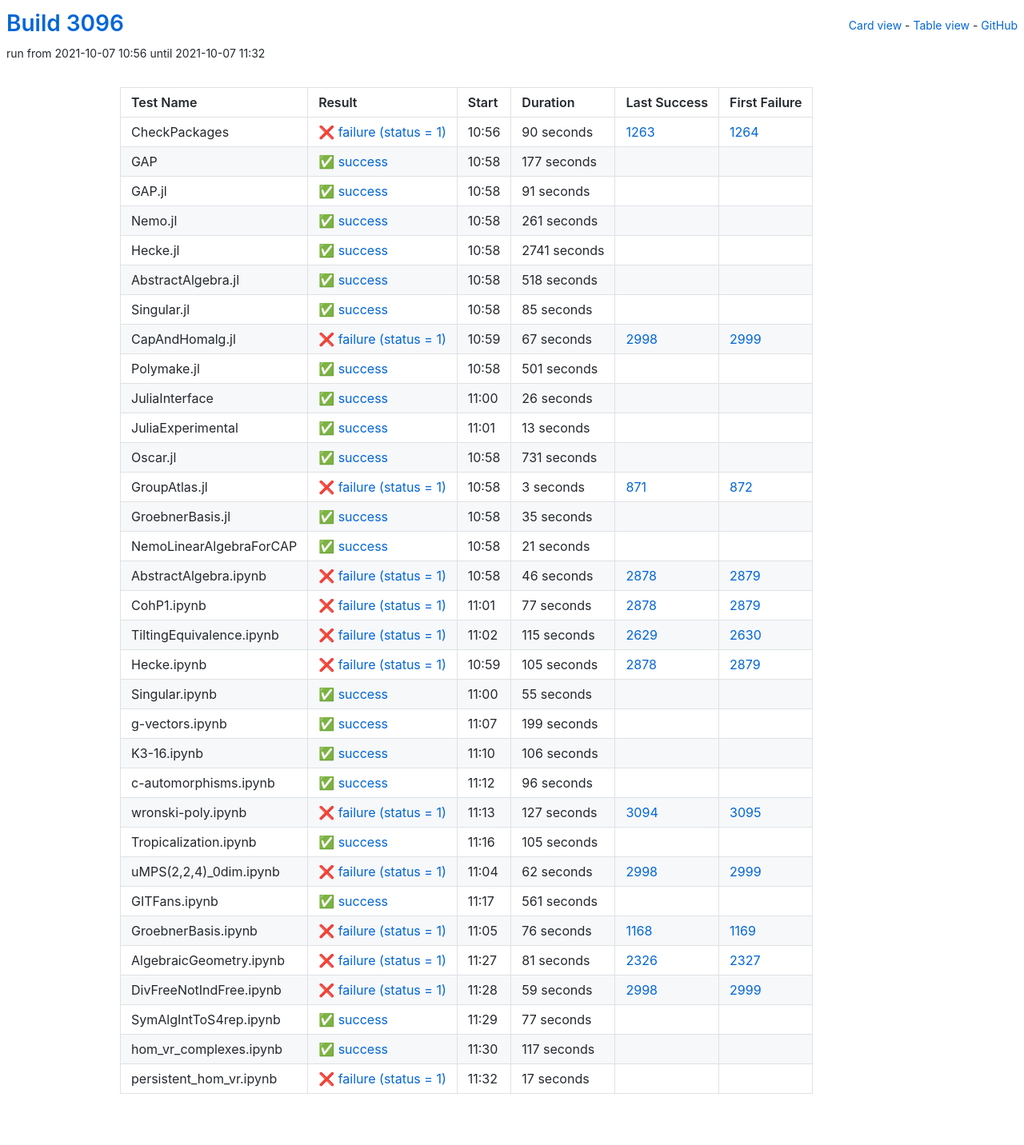
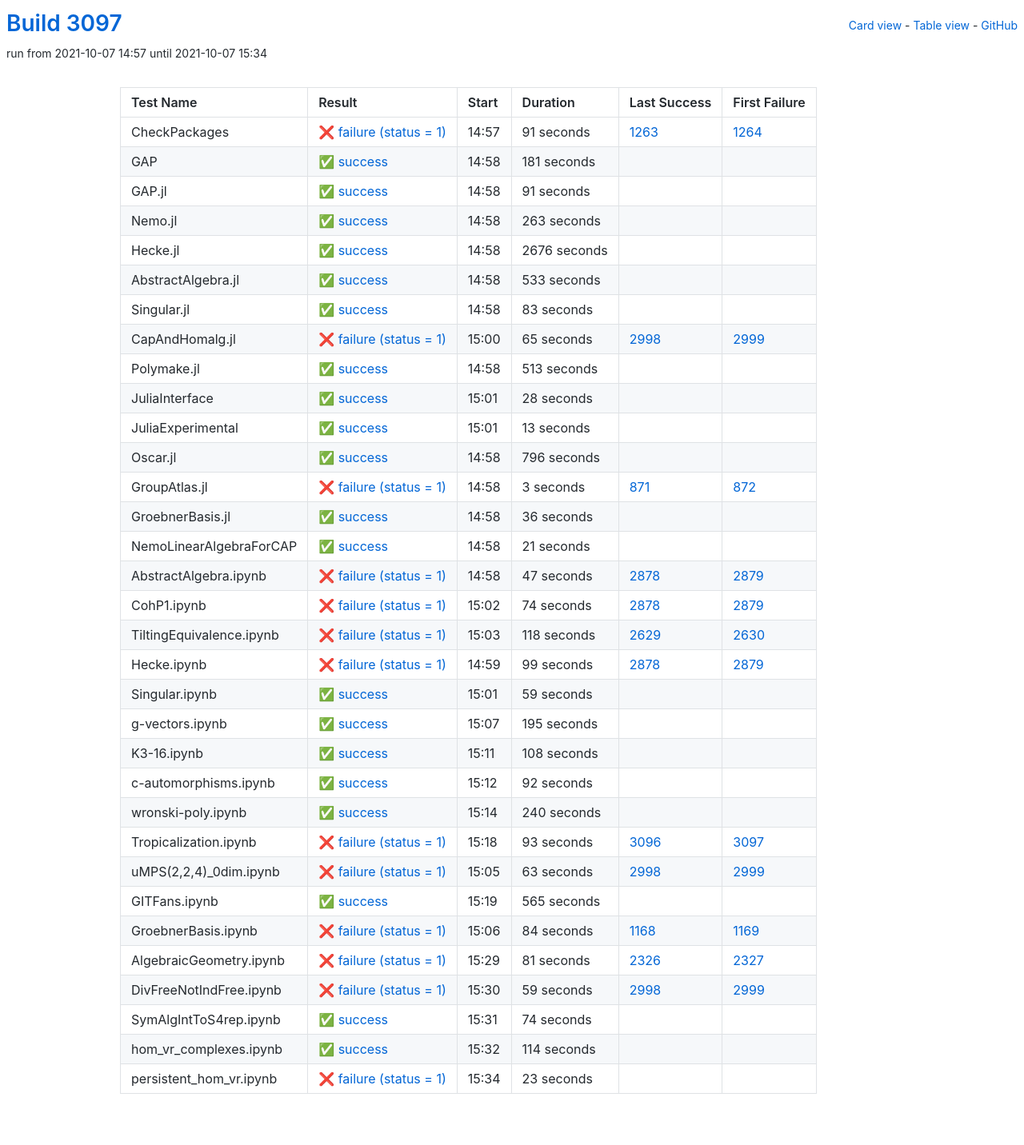
Before and after one commit to oscar-system/oscar-ci-status-stable, a Jekyll site: the page built from table.html, in a window 1280 px wide. Shown: the whole page at 80% size. Built offline with Jekyll 4.4.1, drawn with Linux system fonts in a browser that asks for light colours.

Commit message:
Build #3097

```diff
--- a/_data/ci.yml
+++ b/_data/ci.yml
@@ -1,6 +1,6 @@
 ---
-build: 3096
-build_url: https://oscarci.mathematik.uni-kl.de/job/oscar-stable/3096/
+build: 3097
+build_url: https://oscarci.mathematik.uni-kl.de/job/oscar-stable/3097/
 job: oscar-stable
 organization: oscar-system
 repo: oscar-ci-status-stable
@@ -8,32 +8,32 @@ repourl: https://github.com/oscar-system/oscar-ci-status-stable
 tests:
 - name: CheckPackages
   id: checkpackages
-  log: https://oscarci.mathematik.uni-kl.de/job/oscar-stable/3096/artifact/logs/build-3096/CheckPackages.log
-  start: 2021-10-07 10:56
+  log: https://oscarci.mathematik.uni-kl.de/job/oscar-stable/3097/artifact/logs/build-3097/CheckPackages.log
+  start: 2021-10-07 14:57
   success: false
   exitcode: 1
   status: failure
-  duration: 90
+  duration: 91
   last_success: 1263
   last_success_url: https://oscarci.mathematik.uni-kl.de/job/oscar-stable/1263/
   first_failure: 1264
   first_failure_url: https://oscarci.mathematik.uni-kl.de/job/oscar-stable/1264/
 - name: GAP
   id: gap
-  log: https://oscarci.mathematik.uni-kl.de/job/oscar-stable/3096/artifact/logs/build-3096/GAP.log
-  start: 2021-10-07 10:58
+  log: https://oscarci.mathematik.uni-kl.de/job/oscar-stable/3097/artifact/logs/build-3097/GAP.log
+  start: 2021-10-07 14:58
   success: true
   exitcode: 0
   status: success
-  duration: 177
+  duration: 181
   last_success: false
   last_success_url:
   first_failure: false
   first_failure_url:
 - name: GAP.jl
   id: gap-jl
-  log: https://oscarci.mathematik.uni-kl.de/job/oscar-stable/3096/artifact/logs/build-3096/GAP.jl.log
-  start: 2021-10-07 10:58
+  log: https://oscarci.mathematik.uni-kl.de/job/oscar-stable/3097/artifact/logs/build-3097/GAP.jl.log
+  start: 2021-10-07 14:58
   success: true
   exitcode: 0
   status: success
@@ -44,92 +44,92 @@ tests:
   first_failure_url:
 - name: Nemo.jl
   id: nemo-jl
-  log: https://oscarci.mathematik.uni-kl.de/job/oscar-stable/3096/artifact/logs/build-3096/Nemo.jl.log
-  start: 2021-10-07 10:58
+  log: https://oscarci.mathematik.uni-kl.de/job/oscar-stable/3097/artifact/logs/build-3097/Nemo.jl.log
+  start: 2021-10-07 14:58
   success: true
   exitcode: 0
   status: success
-  duration: 261
+  duration: 263
   last_success: false
   last_success_url:
   first_failure: false
   first_failure_url:
 - name: Hecke.jl
   id: hecke-jl
-  log: https://oscarci.mathematik.uni-kl.de/job/oscar-stable/3096/artifact/logs/build-3096/Hecke.jl.log
-  start: 2021-10-07 10:58
+  log: https://oscarci.mathematik.uni-kl.de/job/oscar-stable/3097/artifact/logs/build-3097/Hecke.jl.log
+  start: 2021-10-07 14:58
   success: true
   exitcode: 0
   status: success
-  duration: 2741
+  duration: 2676
   last_success: false
   last_success_url:
   first_failure: false
   first_failure_url:
 - name: AbstractAlgebra.jl
   id: abstractalgebra-jl
-  log: https://oscarci.mathematik.uni-kl.de/job/oscar-stable/3096/artifact/logs/build-3096/AbstractAlgebra.jl.log
-  start: 2021-10-07 10:58
+  log: https://oscarci.mathematik.uni-kl.de/job/oscar-stable/3097/artifact/logs/build-3097/AbstractAlgebra.jl.log
+  start: 2021-10-07 14:58
   success: true
   exitcode: 0
   status: success
-  duration: 518
+  duration: 533
   last_success: false
   last_success_url:
   first_failure: false
   first_failure_url:
 - name: Singular.jl
   id: singular-jl
-  log: https://oscarci.mathematik.uni-kl.de/job/oscar-stable/3096/artifact/logs/build-3096/Singular.jl.log
-  start: 2021-10-07 10:58
+  log: https://oscarci.mathematik.uni-kl.de/job/oscar-stable/3097/artifact/logs/build-3097/Singular.jl.log
+  start: 2021-10-07 14:58
   success: true
   exitcode: 0
   status: success
-  duration: 85
+  duration: 83
   last_success: false
   last_success_url:
   first_failure: false
   first_failure_url:
 - name: CapAndHomalg.jl
   id: capandhomalg-jl
-  log: https://oscarci.mathematik.uni-kl.de/job/oscar-stable/3096/artifact/logs/build-3096/CapAndHomalg.jl.log
-  start: 2021-10-07 10:59
+  log: https://oscarci.mathematik.uni-kl.de/job/oscar-stable/3097/artifact/logs/build-3097/CapAndHomalg.jl.log
+  start: 2021-10-07 15:00
   success: false
   exitcode: 1
   status: failure
-  duration: 67
+  duration: 65
   last_success: 2998
   last_success_url: https://oscarci.mathematik.uni-kl.de/job/oscar-stable/2998/
   first_failure: 2999
   first_failure_url: https://oscarci.mathematik.uni-kl.de/job/oscar-stable/2999/
 - name: Polymake.jl
   id: polymake-jl
-  log: https://oscarci.mathematik.uni-kl.de/job/oscar-stable/3096/artifact/logs/build-3096/Polymake.jl.log
-  start: 2021-10-07 10:58
+  log: https://oscarci.mathematik.uni-kl.de/job/oscar-stable/3097/artifact/logs/build-3097/Polymake.jl.log
+  start: 2021-10-07 14:58
   success: true
   exitcode: 0
   status: success
-  duration: 501
+  duration: 513
   last_success: false
   last_success_url:
   first_failure: false
   first_failure_url:
 - name: JuliaInterface
   id: juliainterface
-  log: https://oscarci.mathematik.uni-kl.de/job/oscar-stable/3096/artifact/logs/build-3096/JuliaInterface.log
-  start: 2021-10-07 11:00
+  log: https://oscarci.mathematik.uni-kl.de/job/oscar-stable/3097/artifact/logs/build-3097/JuliaInterface.log
+  start: 2021-10-07 15:01
   success: true
   exitcode: 0
   status: success
-  duration: 26
+  duration: 28
   last_success: false
   last_success_url:
   first_failure: false
   first_failure_url:
 - name: JuliaExperimental
   id: juliaexperimental
-  log: https://oscarci.mathematik.uni-kl.de/job/oscar-stable/3096/artifact/logs/build-3096/JuliaExperimental.log
-  start: 2021-10-07 11:01
+  log: https://oscarci.mathematik.uni-kl.de/job/oscar-stable/3097/artifact/logs/build-3097/JuliaExperimental.log
+  start: 2021-10-07 15:01
   success: true
   exitcode: 0
   status: success
@@ -140,20 +140,20 @@ tests:
   first_failure_url:
 - name: Oscar.jl
   id: oscar-jl
-  log: https://oscarci.mathematik.uni-kl.de/job/oscar-stable/3096/artifact/logs/build-3096/Oscar.jl.log
-  start: 2021-10-07 10:58
+  log: https://oscarci.mathematik.uni-kl.de/job/oscar-stable/3097/artifact/logs/build-3097/Oscar.jl.log
+  start: 2021-10-07 14:58
   success: true
   exitcode: 0
   status: success
-  duration: 731
+  duration: 796
   last_success: false
   last_success_url:
   first_failure: false
   first_failure_url:
 - name: GroupAtlas.jl
   id: groupatlas-jl
-  log: https://oscarci.mathematik.uni-kl.de/job/oscar-stable/3096/artifact/logs/build-3096/GroupAtlas.jl.log
-  start: 2021-10-07 10:58
+  log: https://oscarci.mathematik.uni-kl.de/job/oscar-stable/3097/artifact/logs/build-3097/GroupAtlas.jl.log
+  start: 2021-10-07 14:58
   success: false
   exitcode: 1
   status: failure
@@ -164,20 +164,20 @@ tests:
   first_failure_url: https://oscarci.mathematik.uni-kl.de/job/oscar-stable/872/
 - name: GroebnerBasis.jl
   id: groebnerbasis-jl
-  log: https://oscarci.mathematik.uni-kl.de/job/oscar-stable/3096/artifact/logs/build-3096/GroebnerBasis.jl.log
-  start: 2021-10-07 10:58
+  log: https://oscarci.mathematik.uni-kl.de/job/oscar-stable/3097/artifact/logs/build-3097/GroebnerBasis.jl.log
+  start: 2021-10-07 14:58
   success: true
   exitcode: 0
   status: success
-  duration: 35
+  duration: 36
   last_success: false
   last_success_url:
   first_failure: false
   first_failure_url:
 - name: NemoLinearAlgebraForCAP
   id: nemolinearalgebraforcap
-  log: https://oscarci.mathematik.uni-kl.de/job/oscar-stable/3096/artifact/logs/build-3096/NemoLinearAlgebraForCAP.log
-  start: 2021-10-07 10:58
+  log: https://oscarci.mathematik.uni-kl.de/job/oscar-stable/3097/artifact/logs/build-3097/NemoLinearAlgebraForCAP.log
+  start: 2021-10-07 14:58
   success: true
   exitcode: 0
   status: success
@@ -188,164 +188,164 @@ tests:
   first_failure_url:
 - name: AbstractAlgebra.ipynb
   id: abstractalgebra-ipynb
-  log: https://oscarci.mathematik.uni-kl.de/job/oscar-stable/3096/artifact/logs/build-3096/AbstractAlgebra.ipynb.log
-  start: 2021-10-07 10:58
+  log: https://oscarci.mathematik.uni-kl.de/job/oscar-stable/3097/artifact/logs/build-3097/AbstractAlgebra.ipynb.log
+  start: 2021-10-07 14:58
   success: false
   exitcode: 1
   status: failure
-  duration: 46
+  duration: 47
   last_success: 2878
   last_success_url: https://oscarci.mathematik.uni-kl.de/job/oscar-stable/2878/
   first_failure: 2879
   first_failure_url: https://oscarci.mathematik.uni-kl.de/job/oscar-stable/2879/
 - name: CohP1.ipynb
   id: cohp1-ipynb
-  log: https://oscarci.mathematik.uni-kl.de/job/oscar-stable/3096/artifact/logs/build-3096/CohP1.ipynb.log
-  start: 2021-10-07 11:01
+  log: https://oscarci.mathematik.uni-kl.de/job/oscar-stable/3097/artifact/logs/build-3097/CohP1.ipynb.log
+  start: 2021-10-07 15:02
   success: false
   exitcode: 1
   status: failure
-  duration: 77
+  duration: 74
   last_success: 2878
   last_success_url: https://oscarci.mathematik.uni-kl.de/job/oscar-stable/2878/
   first_failure: 2879
   first_failure_url: https://oscarci.mathematik.uni-kl.de/job/oscar-stable/2879/
 - name: TiltingEquivalence.ipynb
   id: tiltingequivalence-ipynb
-  log: https://oscarci.mathematik.uni-kl.de/job/oscar-stable/3096/artifact/logs/build-3096/TiltingEquivalence.ipynb.log
-  start: 2021-10-07 11:02
+  log: https://oscarci.mathematik.uni-kl.de/job/oscar-stable/3097/artifact/logs/build-3097/TiltingEquivalence.ipynb.log
+  start: 2021-10-07 15:03
   success: false
   exitcode: 1
   status: failure
-  duration: 115
+  duration: 118
   last_success: 2629
   last_success_url: https://oscarci.mathematik.uni-kl.de/job/oscar-stable/2629/
   first_failure: 2630
   first_failure_url: https://oscarci.mathematik.uni-kl.de/job/oscar-stable/2630/
 - name: Hecke.ipynb
   id: hecke-ipynb
-  log: https://oscarci.mathematik.uni-kl.de/job/oscar-stable/3096/artifact/logs/build-3096/Hecke.ipynb.log
-  start: 2021-10-07 10:59
+  log: https://oscarci.mathematik.uni-kl.de/job/oscar-stable/3097/artifact/logs/build-3097/Hecke.ipynb.log
+  start: 2021-10-07 14:59
   success: false
   exitcode: 1
   status: failure
-  duration: 105
+  duration: 99
   last_success: 2878
   last_success_url: https://oscarci.mathematik.uni-kl.de/job/oscar-stable/2878/
   first_failure: 2879
   first_failure_url: https://oscarci.mathematik.uni-kl.de/job/oscar-stable/2879/
 - name: Singular.ipynb
   id: singular-ipynb
-  log: https://oscarci.mathematik.uni-kl.de/job/oscar-stable/3096/artifact/logs/build-3096/Singular.ipynb.log
-  start: 2021-10-07 11:00
+  log: https://oscarci.mathematik.uni-kl.de/job/oscar-stable/3097/artifact/logs/build-3097/Singular.ipynb.log
+  start: 2021-10-07 15:01
   success: true
   exitcode: 0
   status: success
-  duration: 55
+  duration: 59
   last_success: false
   last_success_url:
   first_failure: false
   first_failure_url:
 - name: g-vectors.ipynb
   id: g-vectors-ipynb
-  log: https://oscarci.mathematik.uni-kl.de/job/oscar-stable/3096/artifact/logs/build-3096/g-vectors.ipynb.log
-  start: 2021-10-07 11:07
+  log: https://oscarci.mathematik.uni-kl.de/job/oscar-stable/3097/artifact/logs/build-3097/g-vectors.ipynb.log
+  start: 2021-10-07 15:07
   success: true
   exitcode: 0
   status: success
-  duration: 199
+  duration: 195
   last_success: false
   last_success_url:
   first_failure: false
   first_failure_url:
 - name: K3-16.ipynb
   id: k3-16-ipynb
-  log: https://oscarci.mathematik.uni-kl.de/job/oscar-stable/3096/artifact/logs/build-3096/K3-16.ipynb.log
-  start: 2021-10-07 11:10
+  log: https://oscarci.mathematik.uni-kl.de/job/oscar-stable/3097/artifact/logs/build-3097/K3-16.ipynb.log
+  start: 2021-10-07 15:11
   success: true
   exitcode: 0
   status: success
-  duration: 106
+  duration: 108
   last_success: false
   last_success_url:
   first_failure: false
   first_failure_url:
 - name: c-automorphisms.ipynb
   id: c-automorphisms-ipynb
-  log: https://oscarci.mathematik.uni-kl.de/job/oscar-stable/3096/artifact/logs/build-3096/c-automorphisms.ipynb.log
-  start: 2021-10-07 11:12
+  log: https://oscarci.mathematik.uni-kl.de/job/oscar-stable/3097/artifact/logs/build-3097/c-automorphisms.ipynb.log
+  start: 2021-10-07 15:12
   success: true
   exitcode: 0
   status: success
-  duration: 96
+  duration: 92
   last_success: false
   last_success_url:
   first_failure: false
   first_failure_url:
 - name: wronski-poly.ipynb
   id: wronski-poly-ipynb
-  log: https://oscarci.mathematik.uni-kl.de/job/oscar-stable/3096/artifact/logs/build-3096/wronski-poly.ipynb.log
-  start: 2021-10-07 11:13
-  success: false
-  exitcode: 1
-  status: failure
-  duration: 127
-  last_success: 3094
-  last_success_url: https://oscarci.mathematik.uni-kl.de/job/oscar-stable/3094/
-  first_failure: 3095
-  first_failure_url: https://oscarci.mathematik.uni-kl.de/job/oscar-stable/3095/
-- name: Tropicalization.ipynb
-  id: tropicalization-ipynb
-  log: https://oscarci.mathematik.uni-kl.de/job/oscar-stable/3096/artifact/logs/build-3096/Tropicalization.ipynb.log
-  start: 2021-10-07 11:16
+  log: https://oscarci.mathematik.uni-kl.de/job/oscar-stable/3097/artifact/logs/build-3097/wronski-poly.ipynb.log
+  start: 2021-10-07 15:14
   success: true
   exitcode: 0
   status: success
-  duration: 105
+  duration: 240
   last_success: false
   last_success_url:
   first_failure: false
   first_failure_url:
-- name: uMPS(2,2,4)_0dim.ipynb
-  id: umps-2-2-4-0dim-ipynb
-  log: https://oscarci.mathematik.uni-kl.de/job/oscar-stable/3096/artifact/logs/build-3096/uMPS-2-2-4-_0dim.ipynb.log
-  start: 2021-10-07 11:04
+- name: Tropicalization.ipynb
+  id: tropicalization-ipynb
+  log: https://oscarci.mathematik.uni-kl.de/job/oscar-stable/3097/artifact/logs/build-3097/Tropicalization.ipynb.log
+  start: 2021-10-07 15:18
   success: false
   exitcode: 1
   status: failure
-  duration: 62
+  duration: 93
+  last_success: 3096
+  last_success_url: https://oscarci.mathematik.uni-kl.de/job/oscar-stable/3096/
+  first_failure: 3097
+  first_failure_url: https://oscarci.mathematik.uni-kl.de/job/oscar-stable/3097/
+- name: uMPS(2,2,4)_0dim.ipynb
+  id: umps-2-2-4-0dim-ipynb
+  log: https://oscarci.mathematik.uni-kl.de/job/oscar-stable/3097/artifact/logs/build-3097/uMPS-2-2-4-_0dim.ipynb.log
+  start: 2021-10-07 15:05
+  success: false
+  exitcode: 1
+  status: failure
+  duration: 63
   last_success: 2998
   last_success_url: https://oscarci.mathematik.uni-kl.de/job/oscar-stable/2998/
   first_failure: 2999
   first_failure_url: https://oscarci.mathematik.uni-kl.de/job/oscar-stable/2999/
 - name: GITFans.ipynb
   id: gitfans-ipynb
-  log: https://oscarci.mathematik.uni-kl.de/job/oscar-stable/3096/artifact/logs/build-3096/GITFans.ipynb.log
-  start: 2021-10-07 11:17
+  log: https://oscarci.mathematik.uni-kl.de/job/oscar-stable/3097/artifact/logs/build-3097/GITFans.ipynb.log
+  start: 2021-10-07 15:19
   success: true
   exitcode: 0
   status: success
-  duration: 561
+  duration: 565
   last_success: false
   last_success_url:
   first_failure: false
   first_failure_url:
 - name: GroebnerBasis.ipynb
   id: groebnerbasis-ipynb
-  log: https://oscarci.mathematik.uni-kl.de/job/oscar-stable/3096/artifact/logs/build-3096/GroebnerBasis.ipynb.log
-  start: 2021-10-07 11:05
+  log: https://oscarci.mathematik.uni-kl.de/job/oscar-stable/3097/artifact/logs/build-3097/GroebnerBasis.ipynb.log
+  start: 2021-10-07 15:06
   success: false
   exitcode: 1
   status: failure
-  duration: 76
+  duration: 84
   last_success: 1168
   last_success_url: https://oscarci.mathematik.uni-kl.de/job/oscar-stable/1168/
   first_failure: 1169
   first_failure_url: https://oscarci.mathematik.uni-kl.de/job/oscar-stable/1169/
 - name: AlgebraicGeometry.ipynb
   id: algebraicgeometry-ipynb
-  log: https://oscarci.mathematik.uni-kl.de/job/oscar-stable/3096/artifact/logs/build-3096/AlgebraicGeometry.ipynb.log
-  start: 2021-10-07 11:27
+  log: https://oscarci.mathematik.uni-kl.de/job/oscar-stable/3097/artifact/logs/build-3097/AlgebraicGeometry.ipynb.log
+  start: 2021-10-07 15:29
   success: false
   exitcode: 1
   status: failure
@@ -356,8 +356,8 @@ tests:
   first_failure_url: https://oscarci.mathematik.uni-kl.de/job/oscar-stable/2327/
 - name: DivFreeNotIndFree.ipynb
   id: divfreenotindfree-ipynb
-  log: https://oscarci.mathematik.uni-kl.de/job/oscar-stable/3096/artifact/logs/build-3096/DivFreeNotIndFree.ipynb.log
-  start: 2021-10-07 11:28
+  log: https://oscarci.mathematik.uni-kl.de/job/oscar-stable/3097/artifact/logs/build-3097/DivFreeNotIndFree.ipynb.log
+  start: 2021-10-07 15:30
   success: false
   exitcode: 1
   status: failure
@@ -368,36 +368,36 @@ tests:
   first_failure_url: https://oscarci.mathematik.uni-kl.de/job/oscar-stable/2999/
 - name: SymAlgIntToS4rep.ipynb
   id: symalginttos4rep-ipynb
-  log: https://oscarci.mathematik.uni-kl.de/job/oscar-stable/3096/artifact/logs/build-3096/SymAlgIntToS4rep.ipynb.log
-  start: 2021-10-07 11:29
+  log: https://oscarci.mathematik.uni-kl.de/job/oscar-stable/3097/artifact/logs/build-3097/SymAlgIntToS4rep.ipynb.log
+  start: 2021-10-07 15:31
   success: true
   exitcode: 0
   status: success
-  duration: 77
+  duration: 74
   last_success: false
   last_success_url:
   first_failure: false
   first_failure_url:
 - name: hom_vr_complexes.ipynb
   id: hom-vr-complexes-ipynb
-  log: https://oscarci.mathematik.uni-kl.de/job/oscar-stable/3096/artifact/logs/build-3096/hom_vr_complexes.ipynb.log
-  start: 2021-10-07 11:30
+  log: https://oscarci.mathematik.uni-kl.de/job/oscar-stable/3097/artifact/logs/build-3097/hom_vr_complexes.ipynb.log
+  start: 2021-10-07 15:32
   success: true
   exitcode: 0
   status: success
-  duration: 117
+  duration: 114
   last_success: false
   last_success_url:
   first_failure: false
   first_failure_url:
 - name: persistent_hom_vr.ipynb
   id: persistent-hom-vr-ipynb
-  log: https://oscarci.mathematik.uni-kl.de/job/oscar-stable/3096/artifact/logs/build-3096/persistent_hom_vr.ipynb.log
-  start: 2021-10-07 11:32
+  log: https://oscarci.mathematik.uni-kl.de/job/oscar-stable/3097/artifact/logs/build-3097/persistent_hom_vr.ipynb.log
+  start: 2021-10-07 15:34
   success: false
   exitcode: 1
   status: failure
-  duration: 17
+  duration: 23
   last_success: false
   last_success_url:
   first_failure: false
```
Also changed, not shown: README.md.
